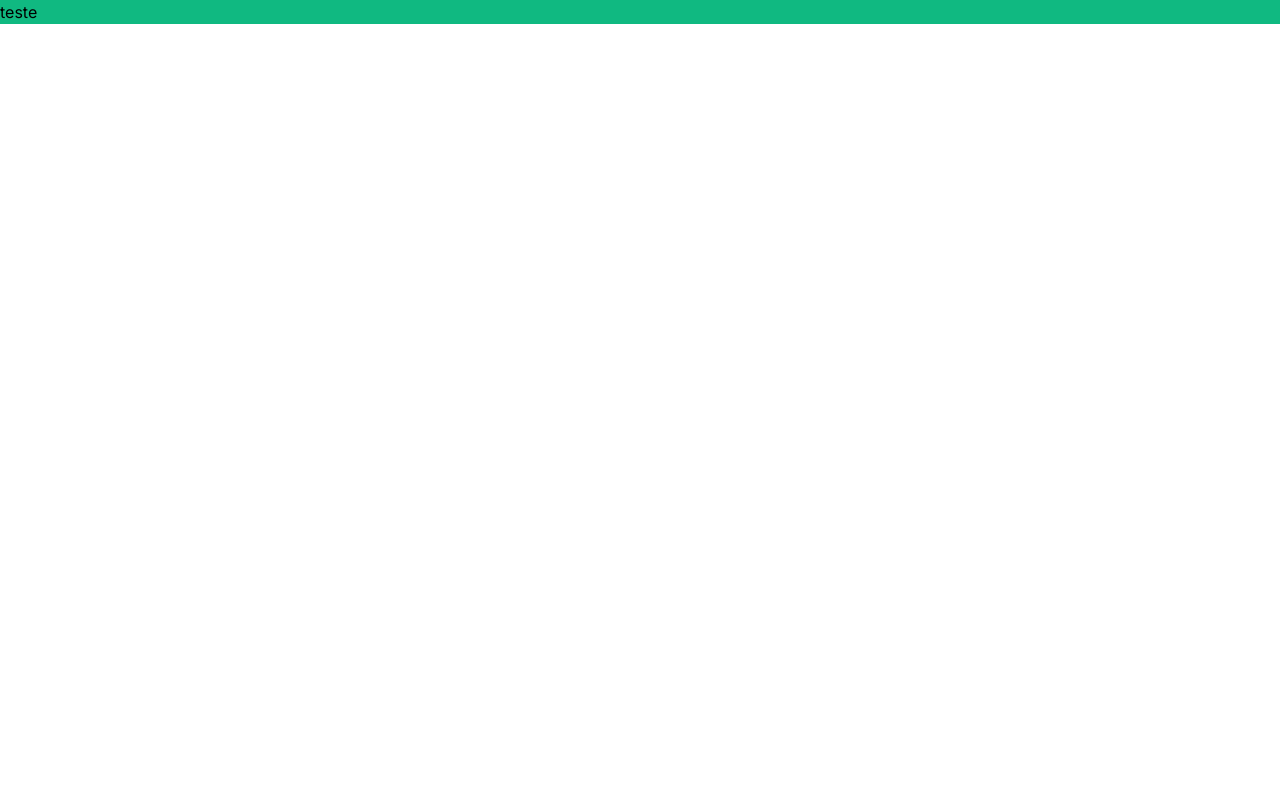
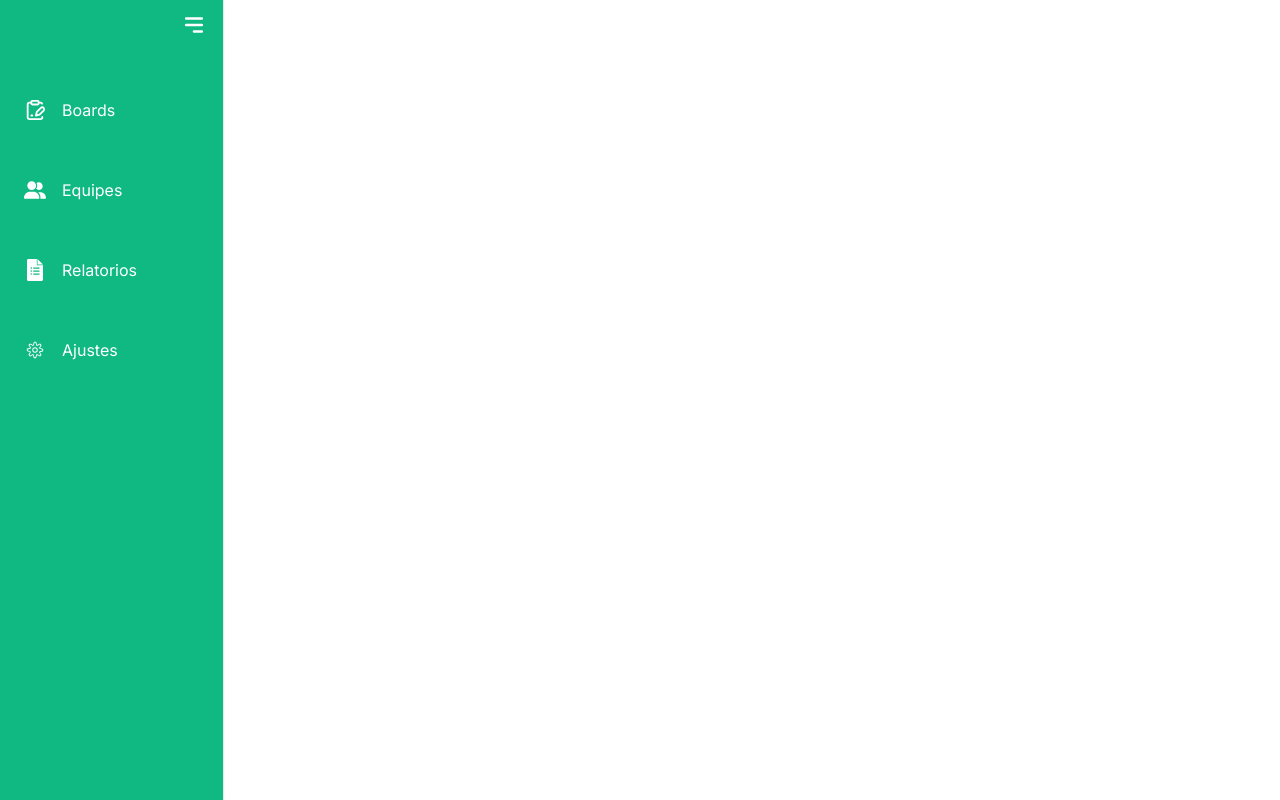
Before and after one commit to PatrickDniz/Kanban-React-AdaTechByIfood, a React (Vite) app: page / in a window 1280 px wide. Built offline with nearby package versions, Linux system fonts and the light colour scheme.

Commit message:
Att: Adicionando css global duas classes globais, nav-side-bar e li-side-bar, responsaveis pela estilização do componente side bar, motivo: Fica menos verboso, e renderizando sidebar

```diff
--- a/src/App.tsx
+++ b/src/App.tsx
@@ -1,7 +1,9 @@
+import SideBar from "./components/SideBar"
+
 function App() {
   return (
     <>
-      <h1 className="bg-primary">teste</h1>
+      <SideBar/>
     </>
   )
 }
--- a/src/index.css
+++ b/src/index.css
@@ -2,6 +2,7 @@
 @tailwind base;
 @tailwind components;
 @tailwind utilities;
+
 @layer base {
     :root {
         --primary: #10b981;
@@ -15,6 +16,14 @@
         --alert:#dc2626;
 
     }
+
+    .nav-side-Bar{
+        @apply duration-300 min-h-screen px-4 flex flex-col bg-primary border-r shadow-sm text-secondary
+    }
+    .li-side-bar{
+        @apply flex flex-row mt-10 gap-4 rounded-md pl-2 h-10 cursor-pointer hover:text-primary hover:bg-background
+    }
+
     .dark {
     }
   }
```
